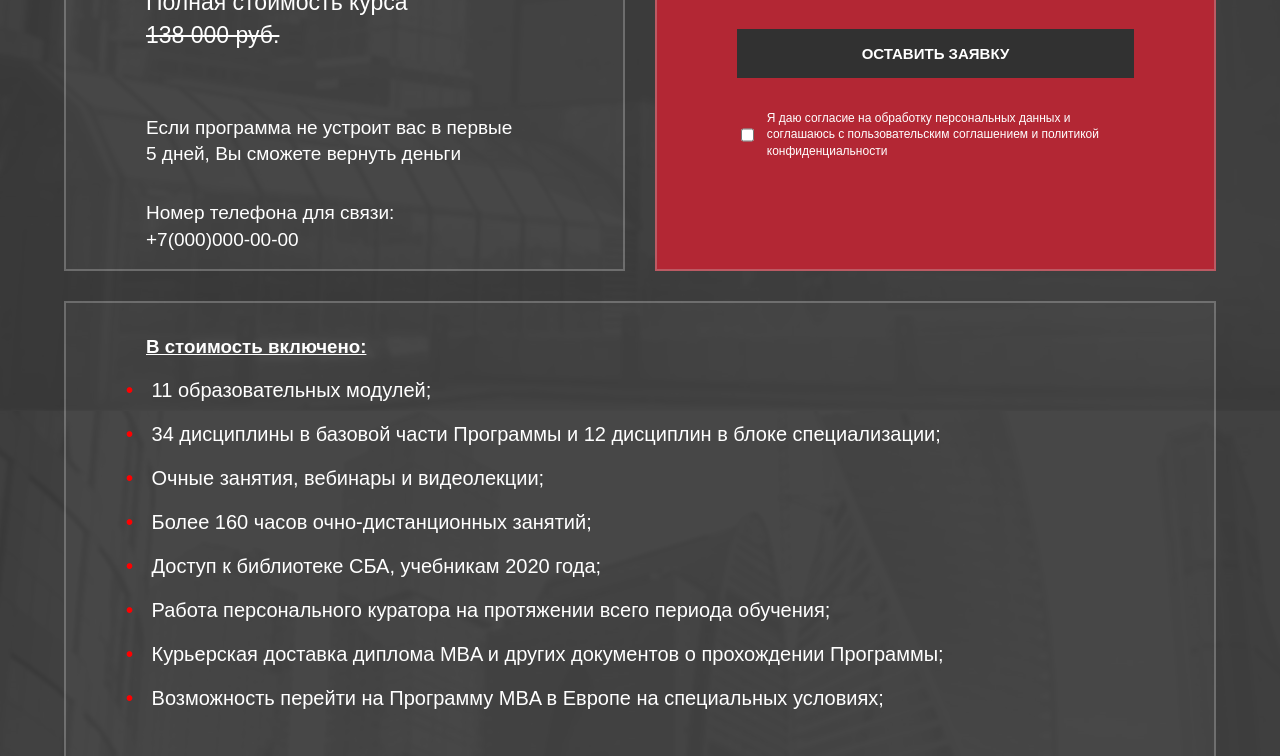
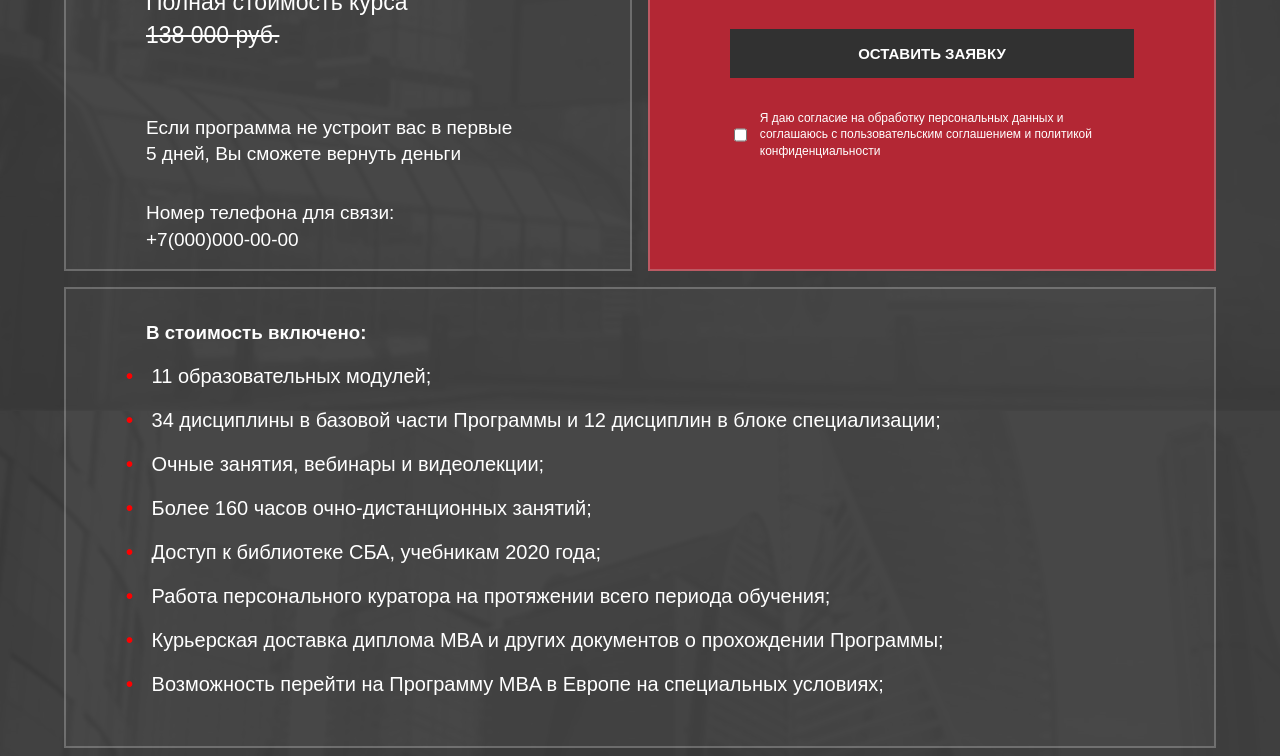
Before and after one commit to Novailoveyou/solution-for-ipe, a website: page dist/index.html in a window 1280 px wide. Shown: the part 663-1419 px from the top of the page. Drawn offline with nearby package versions, Linux system fonts and the light colour scheme; no server answers.

```diff
--- a/scss/main.scss
+++ b/scss/main.scss
@@ -137,7 +137,7 @@
 
 .grid-wrapper {
   display: grid;
-  grid-gap: 30px;
+  grid-gap: 1rem;
   grid-template-areas:
     'price form'
     'benefits benefits';
```
Also changed, not shown: dist/css/main.css, dist/index.html, dist/js/main.js.
